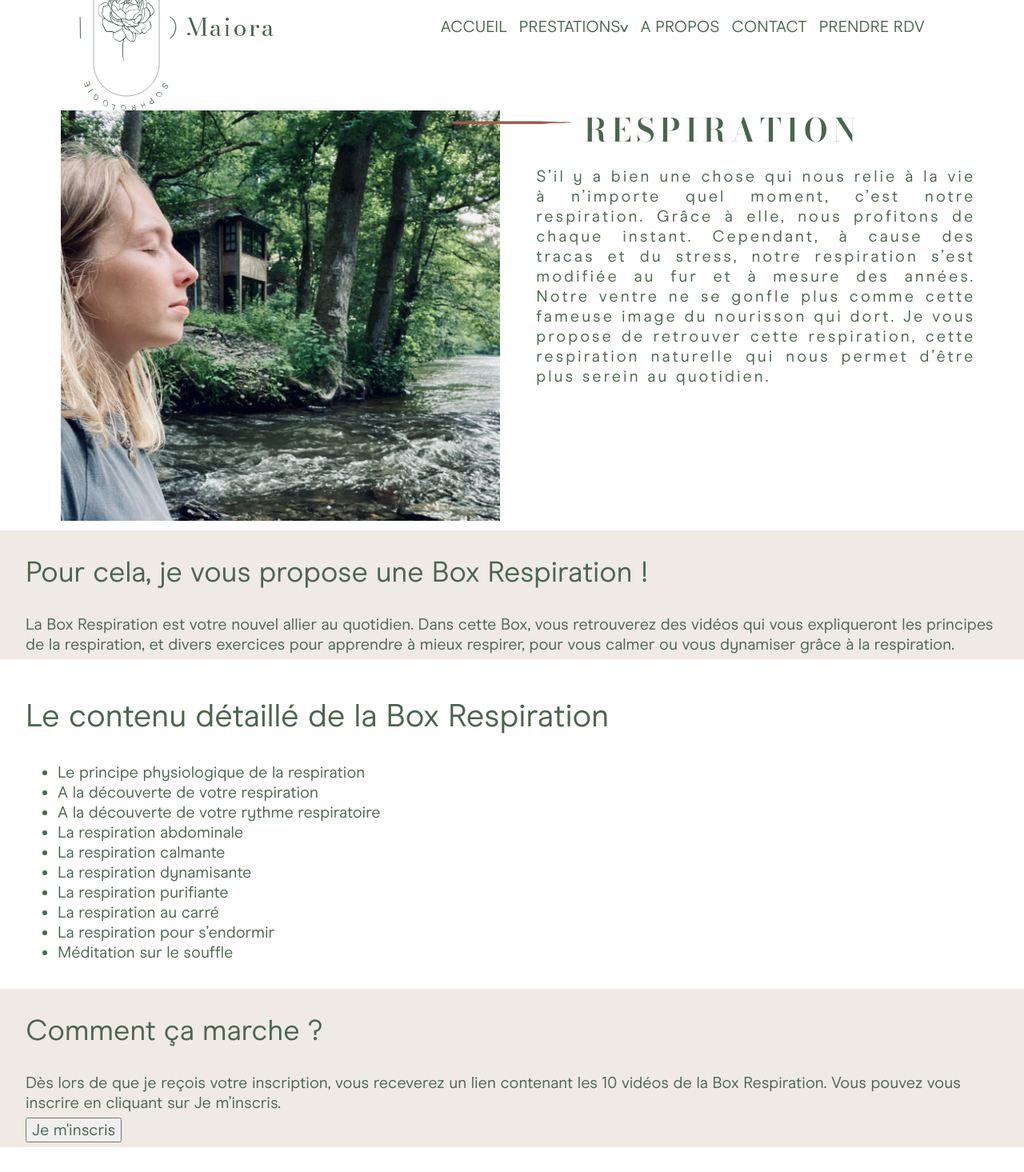
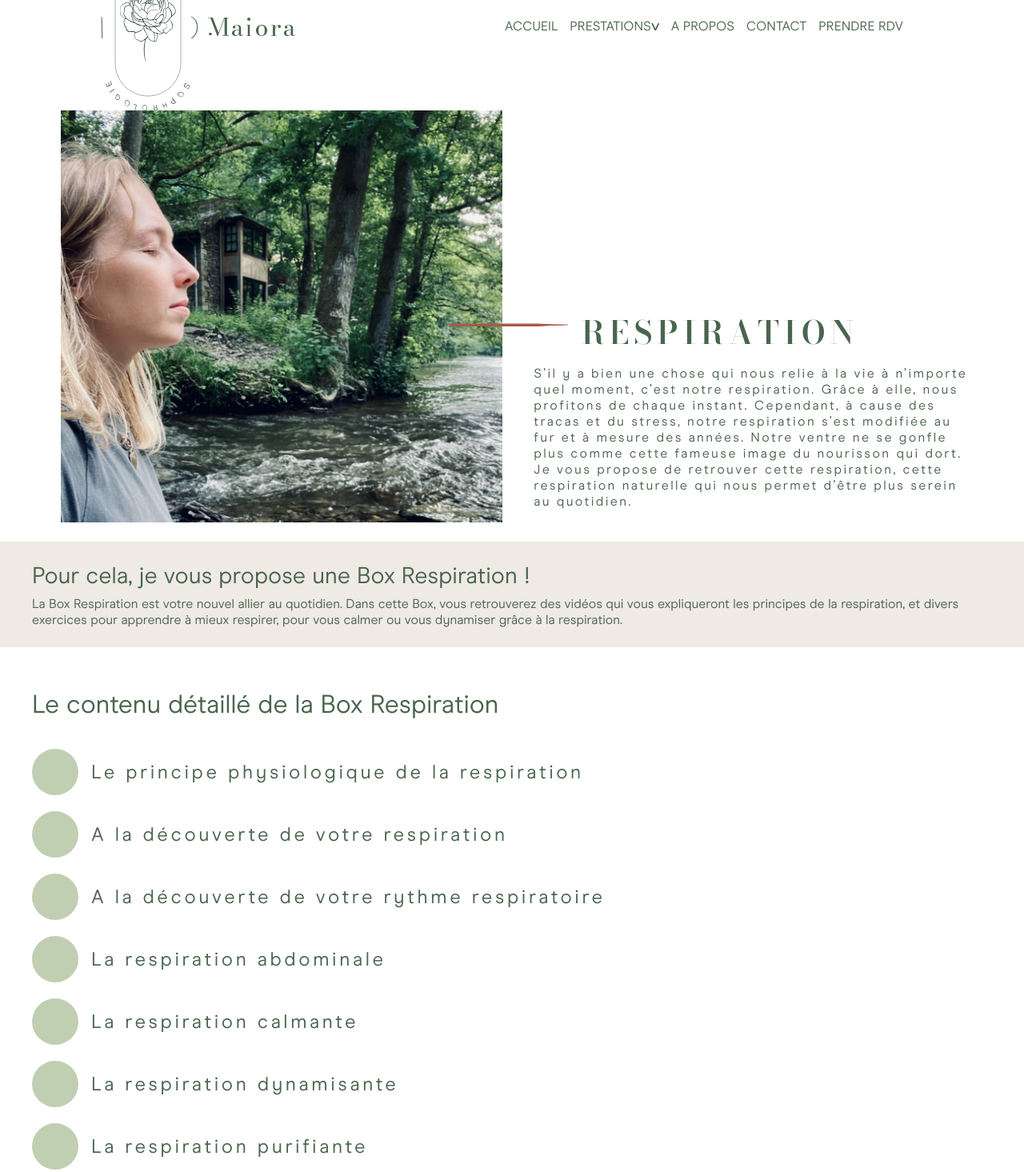
Before and after one commit to Tbtimber/maiora-react, a React (Create React App) app: page /breathing in a window 1280 px wide. Shown: the part 80-1545 px from the top of the page at 80% size. Built offline with nearby package versions, Linux system fonts and the light colour scheme.

Commit message:
Breahting continued

```diff
--- a/src/components/articles/ListItemArticle.js
+++ b/src/components/articles/ListItemArticle.js
@@ -1,16 +1,17 @@
 import '../../styles/ListItemArticle.css';
+import greenDot from '../../assets/dot_green.svg';
 
 function ListItemArticle({title, items}) {
     return (
-        <article class="maiora-article-list">
-            <h1 class="maiora-list-title">{ title }</h1>
-            <ul class="maiora-list-ul">
+        <article className="maiora-article-list">
+            <h1 className="maiora-list-title">{ title }</h1>
+            <div className="maiora-list-ul">
                 {items.map((item, index) => (
-                    <li key={`${item.id}-${ index }`} class="maiora-list-il">
-                        {item.text}
-                    </li>
+                    <div key={`${item.id}-${ index }`} className="maiora-list-il">
+                        <img src={greenDot} alt="green_dot"/> <p className='maiora-list-il-text'>{item.text}</p>
+                    </div>
                 ))}
-            </ul>
+            </div>
         </article>
     )
 }
--- a/src/components/articles/PageHeader.js
+++ b/src/components/articles/PageHeader.js
@@ -2,16 +2,16 @@ import '../../styles/PageHeader.css';
 
 function PageHeaderArticle({imgSrc, titleImg, title, content}) {
     return (
-        <article class="maiora-article-page-header">
-            <div class="maiora-page-header-left-div">
-                <img class="maiora-page-header-img" src={imgSrc} alt="femme_qui_respire" />
+        <article className="maiora-article-page-header">
+            <div className="maiora-page-header-left-div">
+                <img className="maiora-page-header-img" src={imgSrc} alt="femme_qui_respire" />
             </div>
-            <div class="maiora-page-header-right-div">
+            <div className="maiora-page-header-right-div">
                 <div>
-                    <img class="maiora-page-header-title-img" src={titleImg} alt="small_pictogram_defining_title"/>
-                    <h1 class="maiora-page-header-title">{ title }</h1>
+                    <img className="maiora-page-header-title-img" src={titleImg} alt="small_pictogram_defining_title"/>
+                    <h1 className="maiora-page-header-title">{ title }</h1>
                 </div>
-                <p class="maiora-page-header-content">
+                <p className="maiora-page-header-content">
                     { content }
                 </p>
             </div>
--- a/src/components/articles/QAndAArticle.js
+++ b/src/components/articles/QAndAArticle.js
@@ -2,11 +2,11 @@ import '../../styles/QAndAArticle.css';
 
 function QAndAArticle({question, answer, buttonLabel, displayBt}) {
     return (
-        <article class="maiora-article-qa">
-            <h1 class="maiora-qa-question">{ question }</h1>
-            <p class="maiora-qa-answer">{ answer }</p>
+        <article className="maiora-article-qa">
+            <h1 className="maiora-qa-question">{ question }</h1>
+            <p className="maiora-qa-answer">{ answer }</p>
             { displayBt &&
-                <button class="maiora-qa-button">{ buttonLabel }</button>
+                <button className="maiora-qa-button">{ buttonLabel }</button>
             }
         </article>
     )
--- a/src/styles/App.css
+++ b/src/styles/App.css
@@ -12,7 +12,7 @@
   font-family: Modern Era;
   font-style: normal;
   font-weight: normal;
-  font-size: 20px;
+  font-size: 100%;
   line-height: 1.25em;
   color: #4A654E;
   stroke: #BFCEB1;
@@ -27,3 +27,18 @@ body {
   justify-content: center;
   border: 1px solid #CCCCCC;
 }
+
+button {
+  background-color: #4A654E;
+  color: #FFFFFF;
+  padding: 1rem;
+  border: none;
+}
+
+button:hover {
+  filter: brightness(95%)
+}
+
+button:active {
+  filter: brightness(85%)
+}
--- a/src/styles/Breathing.css
+++ b/src/styles/Breathing.css
@@ -1,7 +1,5 @@
 .maiora-breathin-content-div {
-    display: grid;
-    grid-template-columns: 1fr;
-    gap: 1vw
+
 }
 
 /* Start of Q & A with button type article */
--- a/src/styles/ListItemArticle.css
+++ b/src/styles/ListItemArticle.css
@@ -1,7 +1,6 @@
 /* Start of Detailed list article */
 .maiora-article-list {
-    padding-left: 2.5%;
-    padding-right: 2.5%;
+    padding: 1.5rem 2.5rem;
 }
 
 .maiora-list-title {
@@ -9,9 +8,20 @@
 }
 
 .maiora-list-ul {
-
+    list-style: url('../assets/dot_green.svg');
 }
 
 .maiora-list-il {
+    display: flex;
+    font-family: Bodoni Moda;
+    font-style: normal;
+    font-weight: 500;
 
+    line-height: 38px;
+    letter-spacing: 0.15em;
+    font-size: 1.5rem;
 }
+
+.maiora-list-il-text {
+    margin-left: 1rem;
+}
--- a/src/styles/PageHeader.css
+++ b/src/styles/PageHeader.css
@@ -10,9 +10,8 @@
 
 .maiora-page-header-img {
     max-width: 90%;
-    float: none;
     align-self: center;
-    margin: auto;
+    margin-left: 5%;
 }
 
 .maiora-page-header-title-img {
@@ -39,12 +38,31 @@
 .maiora-page-header-content {
     max-width: 90%;
     letter-spacing: 0.15em;
-    text-align: justify;
+    /*text-align: justify;*/
     margin-left: 2.5%;
 }
 
 
 @media (min-width: 32em) {
+
+    .maiora-page-header-title-img {
+        margin-left: -7vw;
+    }
+
+    .maiora-page-header-title {
+        max-width: 90%;
+    }
+
+    .maiora-page-header-content {
+        max-width: 90%;
+    }
+
+    .maiora-page-header-right-div {
+        align-self: end;
+    }
+}
+
+@media (min-width: 47em) {
     .maiora-article-page-header {
         grid-template-columns: repeat(2, 1fr);
     }
@@ -66,4 +84,8 @@
     .maiora-page-header-content {
         max-width: 90%;
     }
+
+    .maiora-page-header-right-div {
+        align-self: end;
+    }
 }
--- a/src/styles/QAndAArticle.css
+++ b/src/styles/QAndAArticle.css
@@ -1,19 +1,24 @@
 /* Start of Question and answer type article */
 .maiora-article-qa {
     background-color: #EFEAE4;
-    padding-left: 2.5%;
-    padding-right: 2.5%;
+    margin-top: 1.5rem;
+    padding: 1.5rem 2.5rem;
 }
 
 .maiora-qa-question {
     font-size: 1.8rem;
+    margin: 0rem;
 }
 
 .maiora-qa-answer {
-    margin-bottom: 0.5%;
+    margin: 0rem;
+    margin-top: 0.5rem;
 }
 
 .maiora-qa-button {
-    margin-bottom: 0.5%;
+    margin: 0rem auto;
+    display: block;
     text-align: center;
+    margin-top: 1.5rem;
+    align-self: center;
 }
```
Also changed, not shown: src/assets/dot_green.svg (added).
